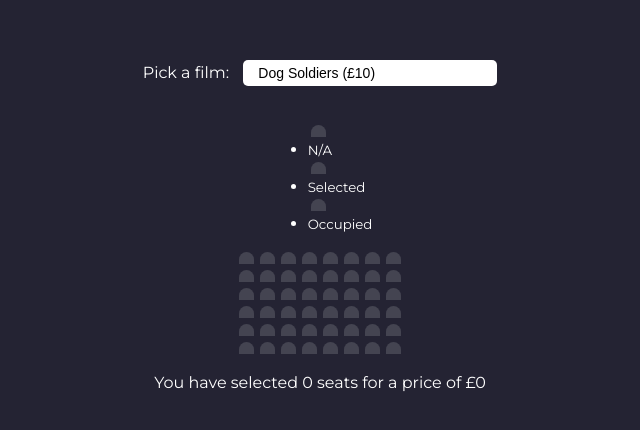
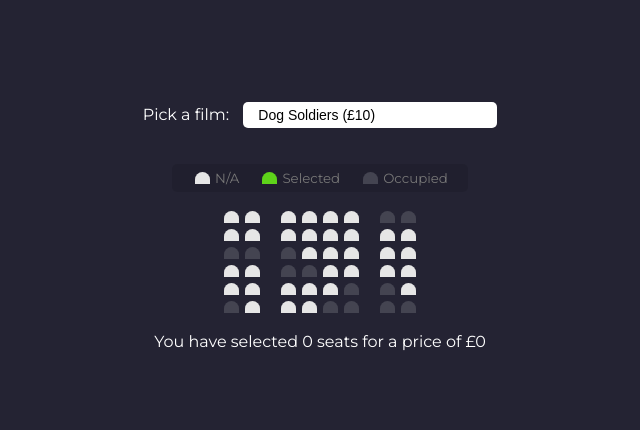
Before and after one commit to jonmccallum96/movie-seats, a plain HTML site: page index.html in a window 1280 px wide. Shown: the part 176-606 px from the top of the page, without its empty margins (320-960 px from the left). Drawn offline with Linux system fonts and the light colour scheme.

Commit message:
add seat rows & hover effects

```diff
--- a/style.css
+++ b/style.css
@@ -33,12 +33,60 @@ body {
 }
 
 .seat {
-  background-color: #444451;
+  background-color: #e6e6e6;
   height: 12px;
   width: 15px;
   margin: 3px;
   border-top-left-radius: 10px;
   border-top-right-radius: 10px;
+  transition: .3s;
+}
+
+.seat:not(.occupied):hover {
+  cursor: pointer;
+  transform: scale(1.2);
+}
+
+.showcase .seat:not(.occupied):hover {
+  cursor: default;
+  transform: scale(1);
+}
+
+.seat.selected {
+  background-color: #5ed31a;
+}
+
+.seat.occupied {
+  background-color: #444451;
+}
+
+.seat:nth-of-type(2) {
+  margin-right: 18px;
+}
+
+.seat:nth-last-of-type(2) {
+  margin-left: 18px;
+}
+
+.showcase {
+  background-color: rgba(0, 0, 0, .1);
+  padding: 5px 10px;
+  border-radius: 5px;
+  color: #777;
+  list-style-type: none;
+  display: flex;
+  justify-content: space-between;
+}
+
+.showcase li {
+  display: flex;
+  align-items: center;
+  justify-content: center;
+  margin: 0 10px;
+}
+
+.showcase li small {
+  margin-left: 2px;
 }
 
 .row {
```
